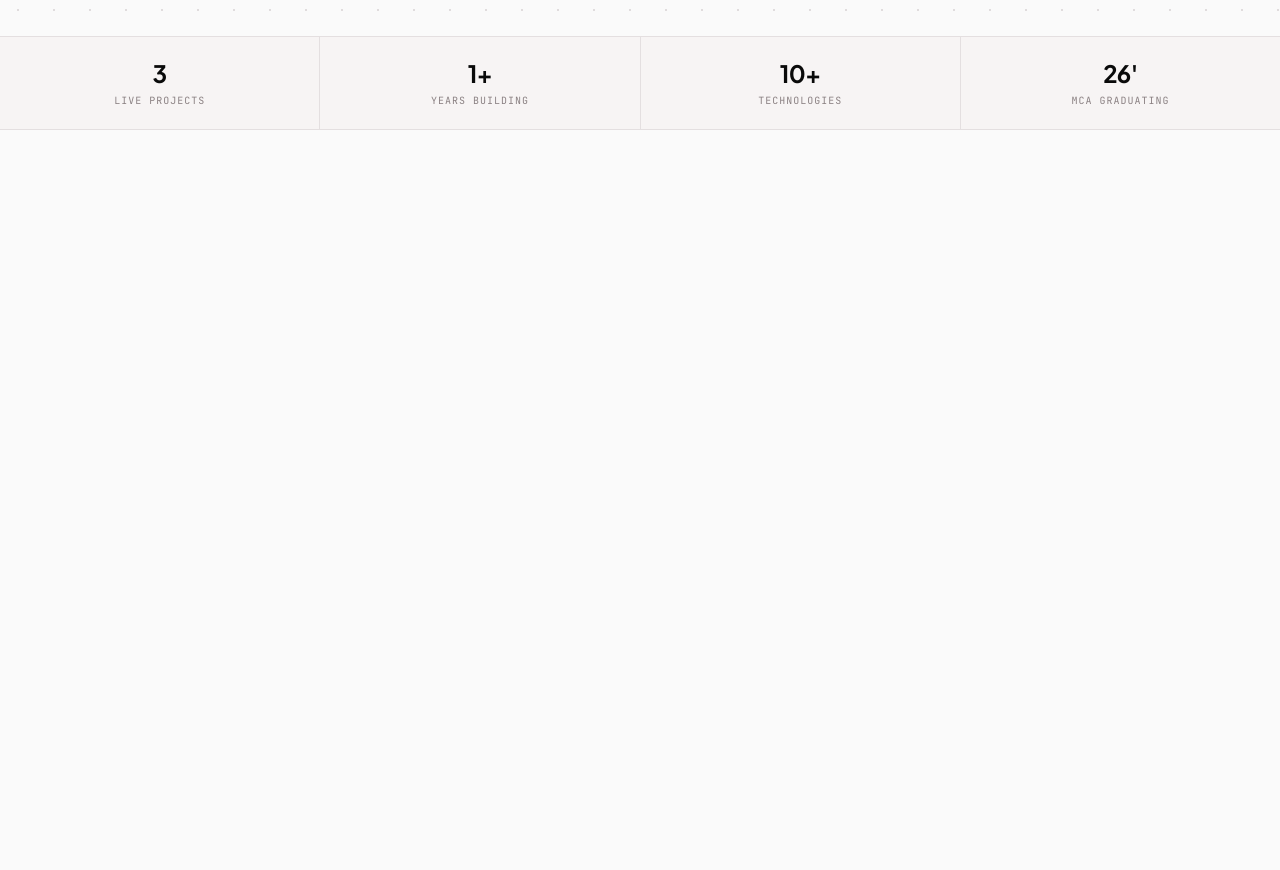
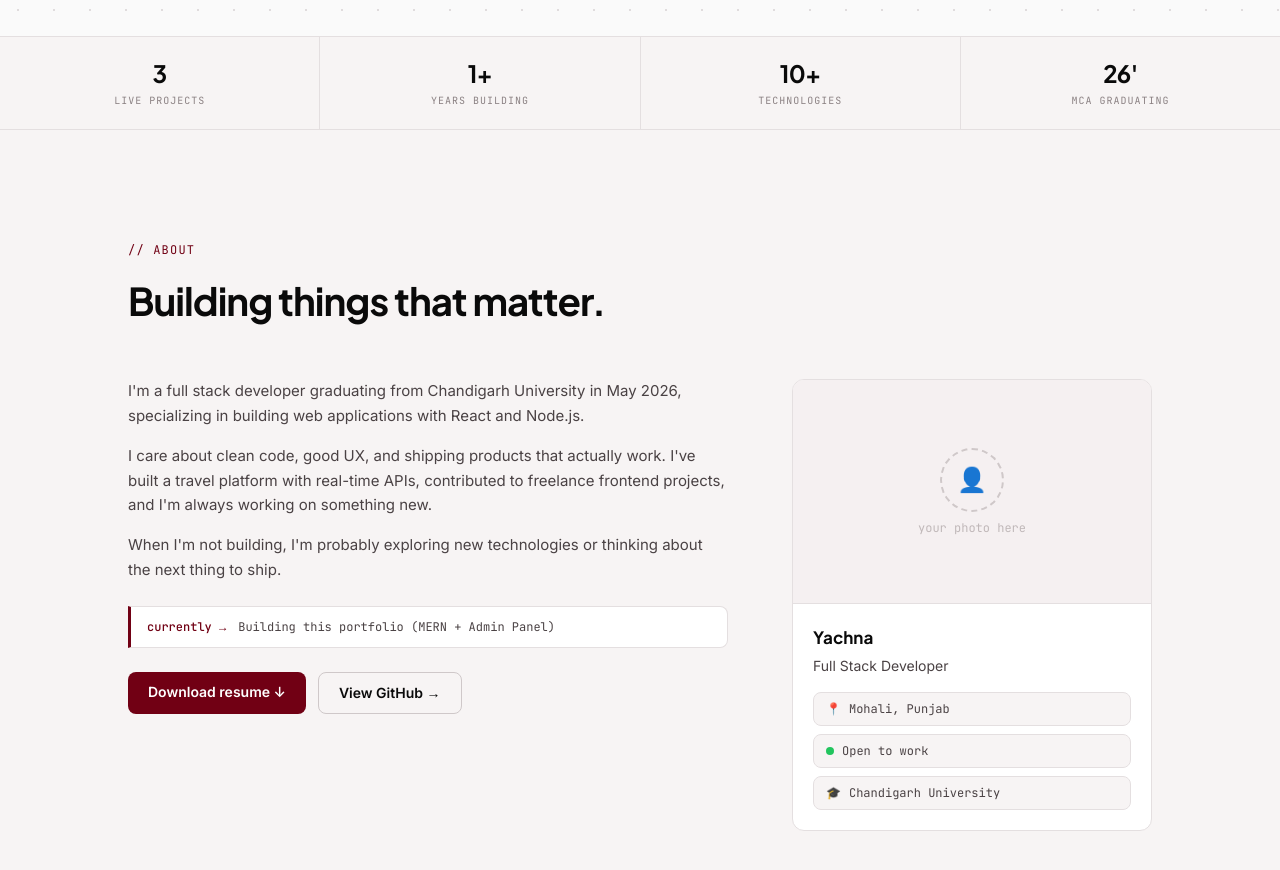
Before and after one commit to Yachna17/yachna-portfolio, a React (Vite) app in the folder client/: page / in a window 1280 px wide. Shown: the part 828-1698 px from the top of the page. Before the commit the page ends 958 px from the top, so only its background shows below. Built offline with nearby package versions, Linux system fonts and the light colour scheme.

Commit message:
faet(client): add about section with profile card and currently bar

```diff
--- a/client/src/App.jsx
+++ b/client/src/App.jsx
@@ -2,6 +2,7 @@ import { useTheme } from './hooks/useTheme'
 import Navbar from './components/Navbar'
 import Hero from './components/Hero'
 import ProofBar from './components/ProofBar'
+import About from './components/About'
 
 function App() {
   const { theme } = useTheme()
@@ -13,6 +14,7 @@ function App() {
         <main className="pt-16">
           <Hero />
           <ProofBar />
+          <About />
         </main>
       </div>
     </div>
--- /dev/null
+++ b/client/src/components/About.jsx
@@ -0,0 +1,130 @@
+import { motion } from 'framer-motion'
+
+function About() {
+  return (
+    <section id="about" className="py-28 px-6 bg-[#F7F4F4] dark:bg-[#221409]">
+      <div className="max-w-5xl mx-auto">
+        {/* EYEBROW */}
+        <motion.p
+          className="font-mono text-xs text-[#710014] dark:text-[#C5002A] uppercase tracking-widest mb-3"
+          initial={{ opacity: 0, y: 16 }}
+          whileInView={{ opacity: 1, y: 0 }}
+          transition={{ duration: 0.5 }}
+          viewport={{ once: true }}
+        >
+          // about
+        </motion.p>
+
+        {/* HEADING */}
+        <motion.h2
+          className="font-head font-bold text-[#0A0A0A] dark:text-[#F5EDE8] tracking-tight mb-12"
+          style={{ fontSize: 'clamp(28px, 3vw, 42px)' }}
+          initial={{ opacity: 0, y: 16 }}
+          whileInView={{ opacity: 1, y: 0 }}
+          transition={{ duration: 0.5, delay: 0.1 }}
+          viewport={{ once: true }}
+        >
+          Building things that matter.
+        </motion.h2>
+
+        {/* TWO COLUMN GRID */}
+        <div className="grid grid-cols-1 lg:grid-cols-[1fr_360px] gap-16 items-start">
+          {/* LEFT — TEXT */}
+          <motion.div
+            initial={{ opacity: 0, y: 24 }}
+            whileInView={{ opacity: 1, y: 0 }}
+            transition={{ duration: 0.5, delay: 0.15 }}
+            viewport={{ once: true }}
+          >
+            <div className="space-y-4 text-[15px] text-[#4A4244] dark:text-[#C4A898] leading-relaxed mb-6">
+              <p>
+                I&apos;m a full stack developer graduating from Chandigarh
+                University in May 2026, specializing in building web
+                applications with React and Node.js.
+              </p>
+              <p>
+                I care about clean code, good UX, and shipping products that
+                actually work. I&apos;ve built a travel platform with real-time
+                APIs, contributed to freelance frontend projects, and I&apos;m
+                always working on something new.
+              </p>
+              <p>
+                When I&apos;m not building, I&apos;m probably exploring new
+                technologies or thinking about the next thing to ship.
+              </p>
+            </div>
+
+            {/* CURRENTLY BAR */}
+            <div className="flex items-center gap-3 bg-white dark:bg-[#271810] border border-[#E4DFE0] dark:border-[#3D2416] border-l-[3px] border-l-[#710014] dark:border-l-[#C5002A] rounded-r-lg px-4 py-3 mb-6 font-mono text-xs text-[#4A4244] dark:text-[#C4A898]">
+              <span className="text-[#710014] dark:text-[#C5002A] font-medium">
+                currently →
+              </span>
+              <span>Building this portfolio (MERN + Admin Panel)</span>
+            </div>
+
+            {/* ACTION BUTTONS */}
+            <div className="flex gap-3 flex-wrap">
+              <a
+                href="/yachna_resume.pdf"
+                download
+                className="px-5 py-2.5 bg-[#710014] dark:bg-[#C5002A] text-white text-sm font-semibold rounded-lg hover:bg-[#5A0010] dark:hover:bg-[#E0002F] transition-colors duration-200"
+              >
+                Download resume ↓
+              </a>
+              <a
+                href="https://github.com/Yachna17"
+                target="_blank"
+                rel="noreferrer"
+                className="px-5 py-2.5 bg-transparent text-[#0A0A0A] dark:text-[#F5EDE8] text-sm font-semibold rounded-lg border border-[#CFC8C9] dark:border-[#50301E] hover:border-[#8A8082] dark:hover:border-[#8A6458] hover:bg-[#F5F0F1] dark:hover:bg-[#311E14] transition-all duration-200"
+              >
+                View GitHub →
+              </a>
+            </div>
+          </motion.div>
+
+          {/* RIGHT — PROFILE CARD */}
+          <motion.div
+            initial={{ opacity: 0, x: 40 }}
+            whileInView={{ opacity: 1, x: 0 }}
+            transition={{ duration: 0.5, delay: 0.2 }}
+            viewport={{ once: true }}
+          >
+            <div className="bg-white dark:bg-[#271810] border border-[#E4DFE0] dark:border-[#3D2416] rounded-xl overflow-hidden">
+              {/* PHOTO PLACEHOLDER */}
+              <div className="h-56 bg-[#F5F0F1] dark:bg-[#311E14] border-b border-[#E4DFE0] dark:border-[#3D2416] flex flex-col items-center justify-center gap-2 text-[#C0B8B9] dark:text-[#52352A] font-mono text-xs">
+                <div className="w-16 h-16 rounded-full border-2 border-dashed border-[#CFC8C9] dark:border-[#50301E] flex items-center justify-center text-2xl">
+                  👤
+                </div>
+                your photo here
+              </div>
+
+              {/* PROFILE META */}
+              <div className="p-5">
+                <div className="font-head font-bold text-[17px] text-[#0A0A0A] dark:text-[#F5EDE8] mb-1">
+                  Yachna
+                </div>
+                <div className="text-sm text-[#4A4244] dark:text-[#C4A898] mb-4">
+                  Full Stack Developer
+                </div>
+                <div className="flex flex-col gap-2">
+                  <div className="flex items-center gap-2 px-3 py-2 bg-[#F7F4F4] dark:bg-[#1E1208] border border-[#E4DFE0] dark:border-[#3D2416] rounded-lg font-mono text-xs text-[#4A4244] dark:text-[#C4A898]">
+                    <span>📍</span> Mohali, Punjab
+                  </div>
+                  <div className="flex items-center gap-2 px-3 py-2 bg-[#F7F4F4] dark:bg-[#1E1208] border border-[#E4DFE0] dark:border-[#3D2416] rounded-lg font-mono text-xs text-[#4A4244] dark:text-[#C4A898]">
+                    <span className="w-2 h-2 rounded-full bg-green-500 flex-shrink-0" />
+                    Open to work
+                  </div>
+                  <div className="flex items-center gap-2 px-3 py-2 bg-[#F7F4F4] dark:bg-[#1E1208] border border-[#E4DFE0] dark:border-[#3D2416] rounded-lg font-mono text-xs text-[#4A4244] dark:text-[#C4A898]">
+                    <span>🎓</span> Chandigarh University
+                  </div>
+                </div>
+              </div>
+            </div>
+          </motion.div>
+        </div>
+      </div>
+    </section>
+  )
+}
+
+export default About
--- a/client/src/components/Hero.jsx
+++ b/client/src/components/Hero.jsx
@@ -133,7 +133,7 @@ function Hero() {
             See my work →
           </a>
           <a
-            href="/resume.pdf"
+            href="/yachna_resume.pdf"
             download
             className="px-7 py-3.5 bg-transparent text-[#0A0A0A] dark:text-[#F5EDE8] text-sm font-semibold rounded-lg border border-[#CFC8C9] dark:border-[#50301E] hover:border-[#8A8082] dark:hover:border-[#8A6458] hover:bg-[#F5F0F1] dark:hover:bg-[#311E14] transition-all duration-200"
           >
```
Also changed, not shown: 1 other file (tests, documents, lock files or other folders).
